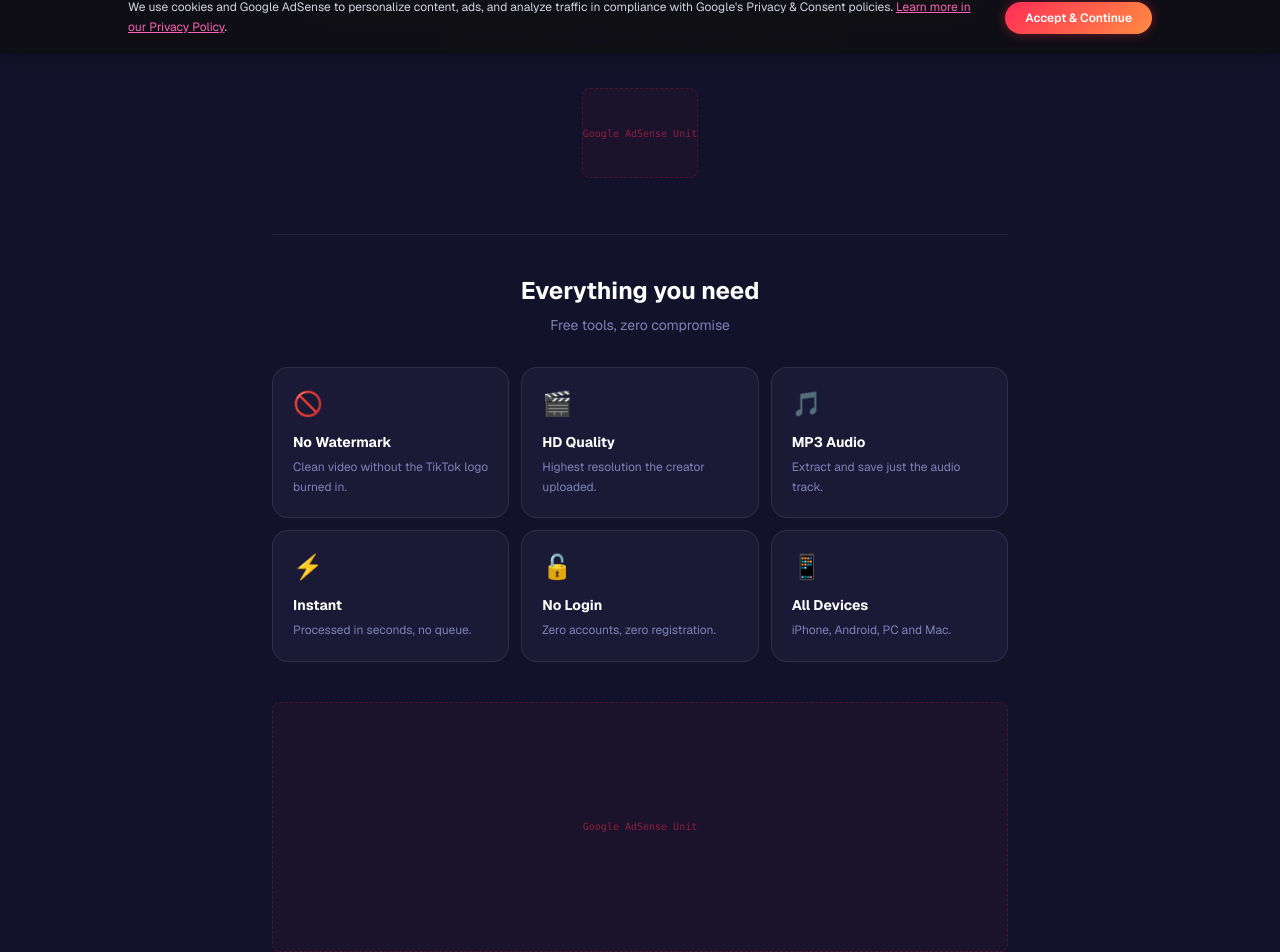
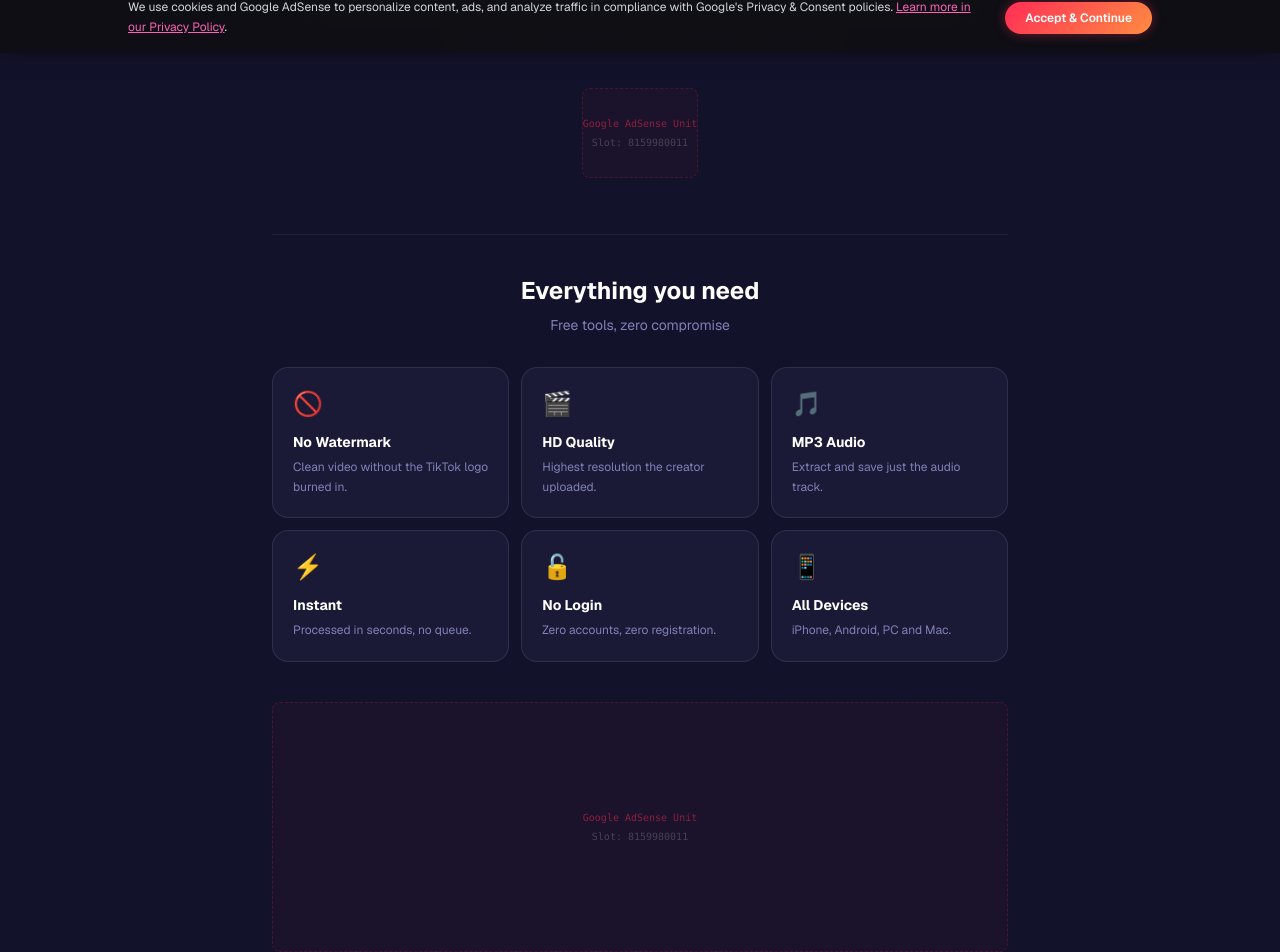
Before and after one commit to SirbuAndrei2/tiktok-downloader, a Next.js app: page /en in a window 1280 px wide. Shown: the part 747-1699 px from the top of the page. Built offline with nearby package versions, Linux system fonts and the light colour scheme.

Commit message:
feat(ads): add Google AdSense slot ID 8159980011

```diff
--- a/src/app/[locale]/page.tsx
+++ b/src/app/[locale]/page.tsx
@@ -165,6 +165,7 @@ export default async function Page({ params }: Props) {
             </div>
 
             <AdUnit
+              slot="8159980011"
               className="mt-4 mb-2 max-w-full overflow-hidden"
               style={{ minHeight: 90 }}
               format="horizontal"
@@ -189,6 +190,7 @@ export default async function Page({ params }: Props) {
             </div>
 
             <AdUnit
+              slot="8159980011"
               className="mt-10 mb-2 max-w-full overflow-hidden"
               style={{ minHeight: 250 }}
               format="rectangle"
```
